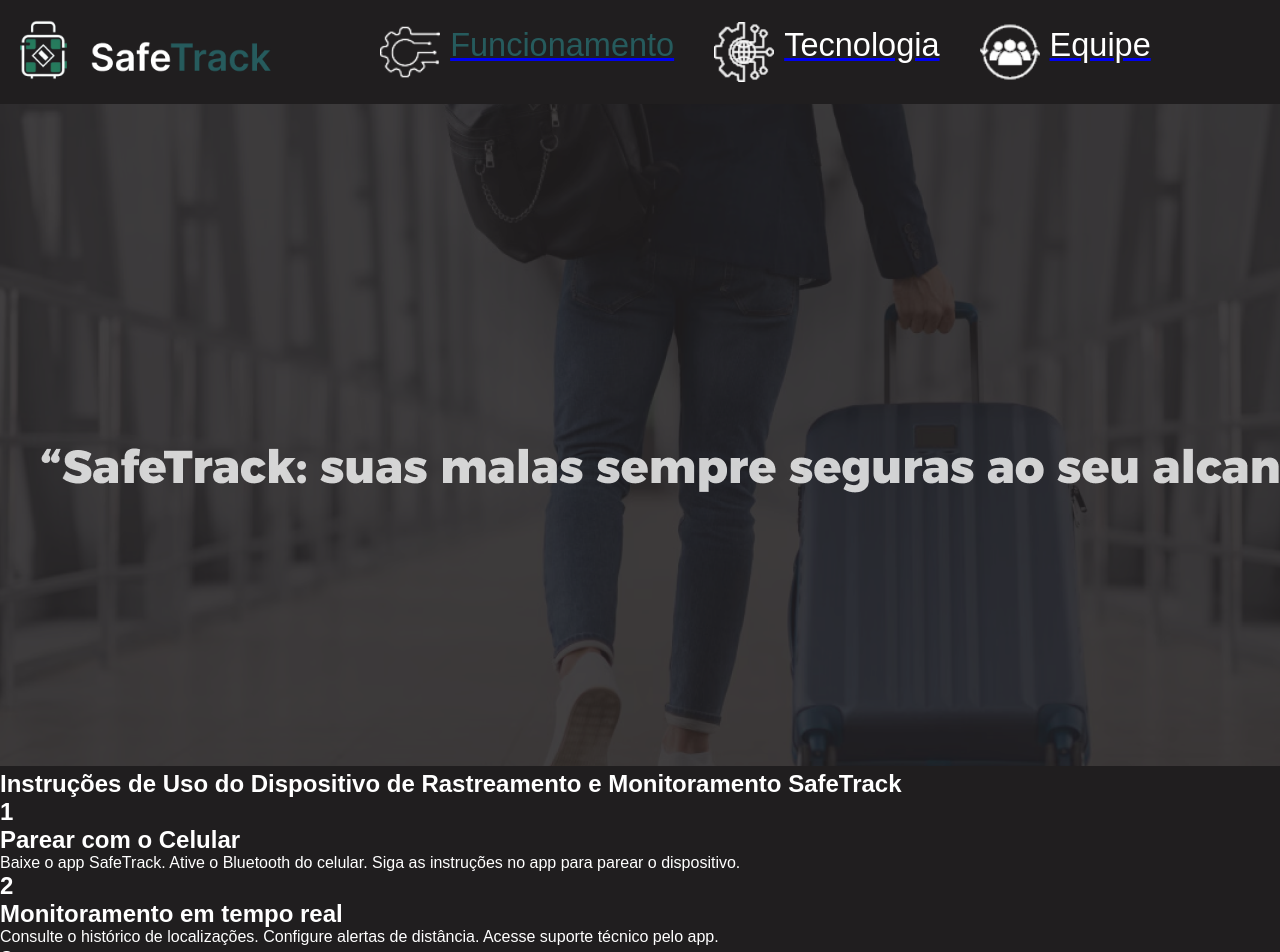
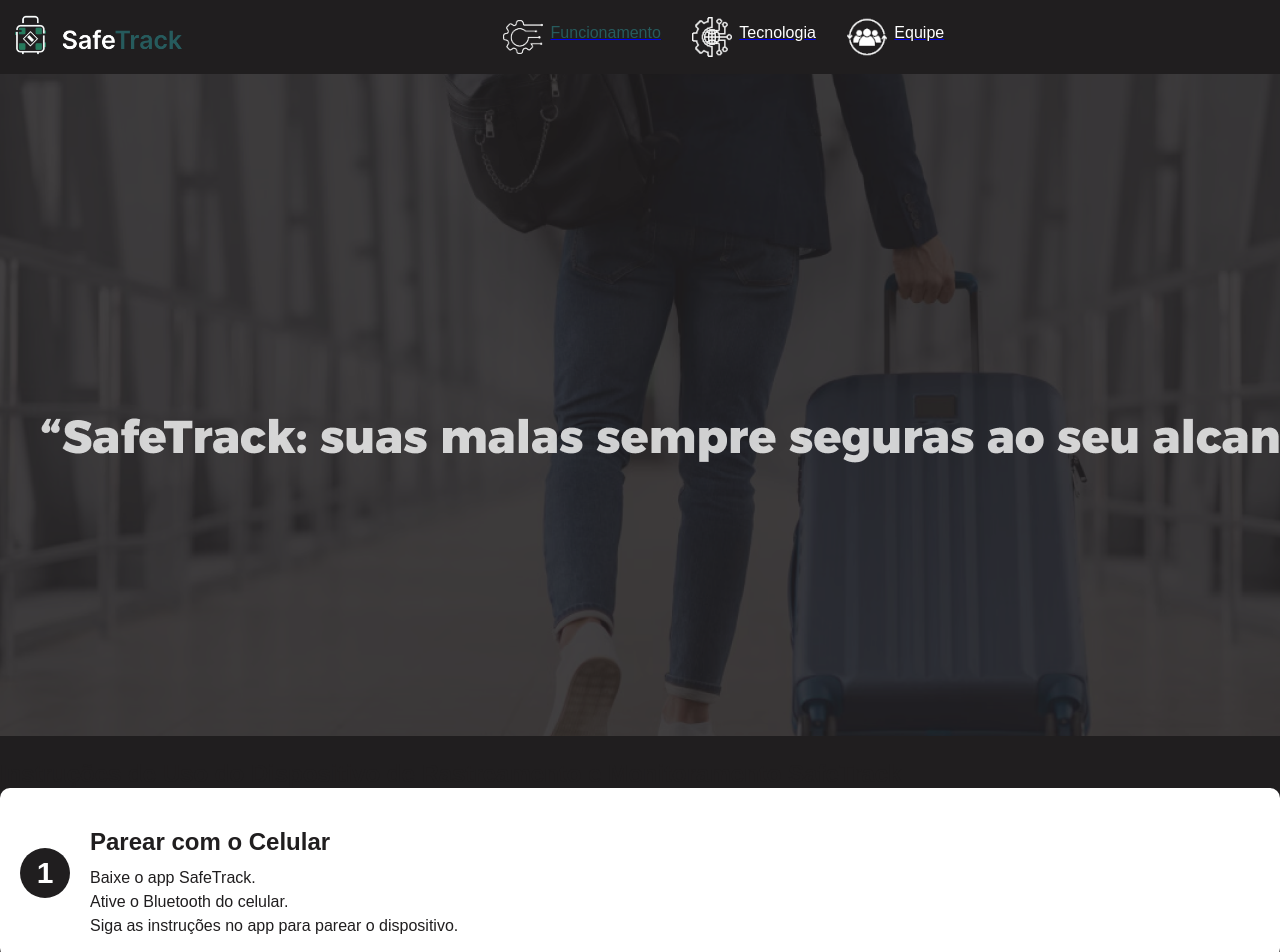
Before and after one commit to Leopardeco/tcc-safetrack, a React (Vite) app: page /funcionamento in a window 1280 px wide. Shown: the top 952 px of the page. Built offline with nearby package versions, Linux system fonts and the light colour scheme; a web font is replaced by a local one.

Commit message:
estilização do home finalizada

```diff
--- a/src/pages/Funcionamento.jsx
+++ b/src/pages/Funcionamento.jsx
@@ -1,7 +1,7 @@
 import { Header } from "./Header";
 import {
   FuncionalidadesContainer,
-  MainContainer,
+  FunctionContainer,
   MonitoramentoContainer,
   ParearContainer,
 } from "../styles/Funcionamento.styles.js";
@@ -9,38 +9,52 @@ import explainimg from "../assets/explainimg.png";
 
 export function Funcionamento() {
   return (
-    <MainContainer>
+
+    <FunctionContainer>
       <Header activeItem="funcionamento" />
-      <img src={explainimg} alt="" />
+      <img src={explainimg} alt="Ilustração do SafeTrack" />
       <h2>
         Instruções de Uso do Dispositivo de Rastreamento e Monitoramento
         SafeTrack
       </h2>
       <ParearContainer>
-        <h2>1</h2>
+        <div className="step">
+          <div className="numero">1</div>
+          <div>
             <h2>Parear com o Celular</h2>
             <p>
-          Baixe o app SafeTrack. Ative o Bluetooth do celular. Siga as
-          instruções no app para parear o dispositivo.
+              Baixe o app SafeTrack. <br />
+              Ative o Bluetooth do celular. <br />
+              Siga as instruções no app para parear o dispositivo.
             </p>
+          </div>
+        </div>
       </ParearContainer>
       <MonitoramentoContainer>
-        <h2>2</h2>
+        <div className="step">
+          <div className="numero">2</div>
+          <div>
             <h2>Monitoramento em tempo real</h2>
             <p>
-          Consulte o histórico de localizações. Configure alertas de distância.
-          Acesse suporte técnico pelo app.
+              Receba notificações sobre a localização e status da bagagem. <br />
+              Visualize a localização em tempo real no app.
             </p>
+          </div>
+        </div>
       </MonitoramentoContainer>
       <FuncionalidadesContainer>
-        <h2>3</h2>
+        <div className="step">
+          <div className="numero">3</div>
+          <div>
             <h2>Funcionalidades Adicionais</h2>
             <p>
-          Consulte o histórico de localizações. Configure alertas de distância.
-          Acesse suporte técnico pelo app.
+              Consulte o histórico de localizações. Configure alertas de
+              distância. <br />Acesse suporte técnico pelo app.
             </p>
+          </div>
+        </div>
       </FuncionalidadesContainer>
       <h2>Estas etapas garantem a configuração e uso eficaz do SafeTrack. </h2>
-    </MainContainer>
+    </FunctionContainer>
   );
 }
--- a/src/pages/Home.jsx
+++ b/src/pages/Home.jsx
@@ -1,25 +1,31 @@
-import { CardContainer, MainContainer, CopyContainer, PrepareContainer, ConectContainer, RateContainer, SectionMultiple, Conectdiv, CenteredContainer, FormContainer} from "../styles/Home.styles.js"
+import { CardContainer, MainContainer, CopyContainer, PrepareContainer, ConectContainer, RateContainer, SectionMultiple, Conectdiv, CenteredContainer, FormContainer, Title} from "../styles/Home.styles.js"
 import aeroporto from "../assets/aeroporto.png"
 import bgComoUsar from "../assets/bgcomousar.png"
 import {Header} from "./Header"
-import setaum from "../assets/arrow_1.png"
-import setadois from "../assets/arrow_2.png"
-import setatres from "../assets/arrow_3.png"
-import setaquatro from "../assets/arrow_4.png"
 import avalie from "../assets/avalie.png"
+import { useRef } from 'react';
 
 export function Home() {
+
+  const copyContainerRef = useRef(null);
+
+  // Função para rolar suavemente para o CopyContainer
+  const scrollToCopyContainer = () => {
+    if (copyContainerRef.current) {
+      copyContainerRef.current.scrollIntoView({ behavior: 'smooth' });
+    }
+  };
   return (
     <CardContainer>
       < Header activeItem={null}/>
         <MainContainer>
         <div className="text-button-container">
         <h1>Segurança <br />de Malas</h1>
-      <a href="https://www.eurodicas.com.br/seguranca-malas-de-viagem/">Saiba Mais</a>
+        <a onClick={scrollToCopyContainer}>Saiba Mais</a>
         </div>
         <img src={aeroporto} alt="foto de um homem em um hall de aeroporto" />
       </MainContainer>
-    <CopyContainer>
+    <CopyContainer ref={copyContainerRef}>
         <h1>Imagine viajar com a
         certeza de que <br /> suas malas estão
         sempre seguras<br /> e localizáveis.</h1>
@@ -28,11 +34,11 @@ export function Home() {
         aproveitar sua jornada, mas ciente da situação da sua bagagem.</p>
     </CopyContainer>
     <PrepareContainer>
-      <h1>Prepare-se para viajar</h1>
+      <Title>Prepare-se para viajar</Title>
       <SectionMultiple>
         <section>
-        <img src={setaum} alt="Seta apontando para direita com o número 1" />
-        <h2>1.Posicione o <br />
+
+        <h2>1. Posicione o <br />
         SafeTrack</h2>
         <p>Coloque o dispositivo <br />
         SafeTrack dentro da<br />
@@ -40,16 +46,16 @@ export function Home() {
         ou mala despachada.</p>
         </section>
         <section >
-        <img src={setadois} alt="Seta apontando para direita com o número 2" />
-        <h2>2.Ligue o <br />
+
+        <h2>2. Ligue o <br />
         SafeTrack</h2>
         <p>Ligue o dispositivo<br />
         SafeTrack pressionado<br />
         o botão liga/desliga.</p>
         </section>
         <section >
-        <img src={setatres} alt="Seta apontando para direita com o número 3" />
-        <h2>3.Baixe o <br />
+
+        <h2>3. Baixe o <br />
         Aplicativo</h2>
         <p>Baixe o aplicativo<br />
         Safetrackapp<br />
@@ -57,8 +63,8 @@ export function Home() {
         Store ou Google Play.</p>
         </section>
         <section>
-        <img src={setaquatro} alt="Seta apontando para direita com o número 4" />
-        <h2>4.Abra o<br />
+
+        <h2>4. Abra o<br />
         Aplicativo</h2>
         <p>Abra o aplicativo<br />
         SafeTrackapp em seu<br />
--- a/src/styles/Funcionamento.styles.js
+++ b/src/styles/Funcionamento.styles.js
@@ -1,9 +1,80 @@
 import styled from "styled-components";
+import explainimg from "../assets/explainimg.png";
 
-export const FuncionalidadesContainer = styled.div``
+export const FunctionContainer = styled.div`
+  font-family: Arial, sans-serif;
+  color: #201E1F;
+  margin: 0;
+  padding: 0;
 
-export const MainContainer = styled.div``
+  h2 {
+    margin-top: 20px;
+    font-size: 24px;
+  }
 
-export const MonitoramentoContainer = styled.div``
+  p {
+    font-size: 16px;
+    line-height: 1.5;
+  }
 
-export const ParearContainer = styled.div``
+  ul {
+    padding-left: 0; /* Remove o padding padrão */
+    list-style-position: inside; /* Alinha o texto do tópico com o símbolo */
+  }
+
+  li {
+    margin-left: 0; /* Remove a margem padrão à esquerda */
+    padding-left: 0; /* Remove o padding à esquerda */
+    text-align: left; /* Garante que o texto fique alinhado à esquerda */
+  }
+`;
+
+export const HeaderContainer = styled.header`
+  width: 100vw;
+  height: 100vh;
+  background: url(${explainimg}) no-repeat center center;
+  background-size: cover;
+  display: flex;
+  justify-content: center;
+  align-items: center;
+`;
+
+export const ParearContainer = styled.div`
+  .step {
+    display: flex;
+    align-items: center;
+    background-color: #fff;
+    border-radius: 10px;
+    padding: 20px;
+    margin-bottom: 20px;
+  }
+
+  .numero {
+    background-color: #201e1f;
+    color: #fff;
+    font-size: 30px;
+    font-weight: bold;
+    padding: 10px;
+    border-radius: 50%;
+    margin-right: 20px;
+    width: 50px;
+    height: 50px;
+    display: flex;
+    align-items: center;
+    justify-content: center;
+  }
+
+  h2 {
+    font-size: 24px;
+    color: #201E1F;
+  }
+
+  p {
+    margin-top: 10px;
+    font-size: 16px;
+    line-height: 1.5;
+  }
+`;
+
+export const MonitoramentoContainer = styled(ParearContainer)``;
+export const FuncionalidadesContainer = styled(ParearContainer)``;
--- a/src/styles/Header.styles.js
+++ b/src/styles/Header.styles.js
@@ -5,14 +5,15 @@ export const HeadContainer = styled.header`
   display: flex;
   justify-content: space-between;
   align-items: center;
-  padding: 2rem;
+  padding: 1.5rem; /* Reduzi o padding para deixar o header menor */
   position: relative;
 `;
 
 export const LeftItem = styled.div`
   flex: 1;
+
   img {
-    height: 6rem;
+    height: 4rem; /* Diminuí o tamanho da imagem para reduzir a altura do header */
   }
 `;
 
@@ -22,10 +23,10 @@ export const HamburgerMenu = styled.div`
   cursor: pointer;
 
   span {
-    height: 0.3em;
-    width: 4rem;
+    height: 0.25em; /* Diminuí a altura das barras do menu hambúrguer */
+    width: 3rem; /* Diminuí a largura das barras do menu hambúrguer */
     background-color: white;
-    margin: 0.4rem;
+    margin: 0.3rem; /* Reduzi o espaçamento entre as barras */
     transition: all 0.3s ease;
   }
 
@@ -38,9 +39,9 @@ export const CenterItemsContainer = styled.div`
   display: flex;
   justify-content: center;
   flex: 2;
-  gap: 2rem;
+  gap: 1.5rem; /* Reduzi o gap entre os itens centrais */
 
-  p{
+  p {
     text-decoration: none;
   }
 
@@ -48,7 +49,7 @@ export const CenterItemsContainer = styled.div`
     display: none;
     flex-direction: column;
     position: absolute;
-    top: 10rem;
+    top: 8rem; /* Ajustei a posição para combinar com o novo tamanho do header */
     right: 2rem;
     background-color: #201e1f;
     padding: 1rem;
@@ -62,18 +63,18 @@ export const CenterItemsContainer = styled.div`
 `;
 
 export const CenterItem = styled.div`
-  margin: 0 10px;
+  margin: 0 8px; /* Diminuí a margem lateral para tornar o layout mais compacto */
   text-align: center;
   display: flex;
-  gap: 1rem;
+  gap: 0.75rem; /* Reduzi o gap entre o ícone e o texto */
 
   img {
-    height: 6rem;
+    height: 4rem; /* Diminuí o tamanho da imagem para ficar consistente com o header menor */
   }
 
   p {
-    margin: 5px 0 0 0;
-    font-size: 3.25rem;
+    margin: 4px 0 0 0;
+    font-size: 2.5rem; /* Reduzi o tamanho da fonte para um visual mais formal e compacto */
     text-decoration: none;
     cursor: pointer;
     color: ${({ $isActive }) => ($isActive ? '#265B5D' : '#FFF')};
--- a/src/styles/Home.styles.js
+++ b/src/styles/Home.styles.js
@@ -3,24 +3,31 @@ import bgComoUsar from "../assets/bgcomousar.png"
 import avalie from "../assets/avalie.png"
 
 export const CardContainer = styled.div`
+overflow: hidden;
 `
 
 export const MainContainer = styled.div`
     display: flex;
     align-items: center;
     justify-content: center;
-    width: 100%;
+    height: 100vh; /* Ocupa toda a altura da viewport */
+    width: 100vw; /* Ocupa toda a largura da viewport */
+
+    @media (max-width: 768px) {
+      img{
+        visibility: hidden;
+      }
+    }
 
     div.text-button-container {
     display: flex;
     flex-direction: column;
     justify-content: center;
     align-items: center;
-    margin-left: 7rem;
 
     h1 {
-      font-size:70px;
-      margin-left:5rem;
+      font-size:75px;
+      margin-left: 8rem;
       margin-bottom: 15rem;
       font-family: "Alexandria", sans-serif;
     }
@@ -34,10 +41,15 @@ export const MainContainer = styled.div`
       cursor: pointer;
       text-decoration: none;
     }
+
+    a:hover{
+      color:${props => props.theme.buttonCollor};
+      background-color:#fff;
+    }
   }
 
   img {
-    max-width: 100%;
+    max-width: 70%;
     height: auto;
   }
 `
@@ -47,7 +59,7 @@ export const CopyContainer = styled.div`
   max-width: 900px;
   min-height: 600px;
   border-radius: 12px; // Bordas arredondadas
-  background-color: #545454;
+  background-color: #333;
   box-shadow: 0 4px 12px rgba(0, 0, 0, 0.1); // Sombra suave para criar efeito de card
   padding: 2rem; // Espaçamento interno
   text-align: center; // Alinha o texto ao centro
@@ -75,63 +87,54 @@ export const CopyContainer = styled.div`
 `;
 
 export const PrepareContainer = styled.div`
-  display: flex;
-  flex-direction: column; /* Alinha o título e o SectionMultiple verticalmente */
-  align-items: center;
-  justify-content: space-between;
-  background-image: url(${bgComoUsar});
-  background-size: cover;
-  background-position: center;
-  height: 100vh;
-
-  h1 {
+  padding: 20px;
+  max-width: 800px;
+  margin: 0 auto;
+  border-radius: 8px;
+`;
+export const Title = styled.div`
     color: white;
     margin-top: 5rem; /* Espaçamento entre o título e as sections */
-    margin-bottom: 15rem; /* Espaçamento entre o título e as sections */
+    margin-bottom: 7rem; /* Espaçamento entre o título e as sections */
     text-align: center;
-    font-size:80px;
-  }
-
-  section {
-    gap:2rem;
-    display: flex;
-    flex-direction: column; /* Garante que o conteúdo das sections esteja em coluna */
-    align-items: center;
-    text-align: center;
-    margin: 0 2rem; /* Espaçamento entre as sections */
-    color: white;
-  }
-
-
-  section img {
-    max-width: 100%;
-    height: auto;
-    margin-bottom: 5rem;
-}
-
-/* Estilo para os títulos */
-section h2 {
-    font-size: 32px;
-    margin-bottom:3rem;
-}
-
-/* Estilo para os parágrafos */
-section p {
-    font-family: "Lexend", sans-serif;
-    font-size: 18px;
-}
-`;
+    font-size:32px;
+`
 
 export const SectionMultiple = styled.div`
-  display: flex;
-  justify-content: space-between;
-  width: 100%;
-  margin-bottom:45rem;
+    display: flex;
+    flex-direction: row; /* Alinha as seções horizontalmente */
+    justify-content: center;
+
+    gap: 30px;
+
+    section {
+      display: flex;
+      flex-direction: column;
+      min-width: 300px;
+      gap: 15px;
+      background-color:#333;
+      padding: 15px;
+      border-radius: 8px;
+      box-shadow: 0 4px 8px rgba(0, 0, 0, 0.1);
+
+      h2 {
+        font-size: 18px;
+        color: #fff;
+        margin-bottom: 0.5rem;
+      }
+
+      p {
+        font-size: 2rem;
+        color: #fff;
+        line-height: 1.4;
+        font-family: "Lexend", sans-serif;
+      }
+    }
 `;
 
 
 export const ConectContainer = styled.div`
-    margin-top:5rem;
+    margin-top:7rem;
     width: 100%;
     max-width: 1000px;
     border-radius: 8px;
@@ -144,7 +147,7 @@ export const ConectContainer = styled.div`
 
       h1 {
         text-align: center;
-        margin-bottom: 5rem;
+        margin-bottom: 7rem;
     }
 
 
@@ -208,6 +211,7 @@ export const FormContainer = styled.div`
   width: 100%;
   max-width: 1200px; // Define uma largura máxima para o contêiner do formulário
   iframe {
+    border-radius:1rem;
     width: 100%;
     height: 600px; // Define uma altura fixa para o iframe
     border: none; // Remove a borda do iframe
```
Lines whose indentation alone changed are shown as unchanged.
